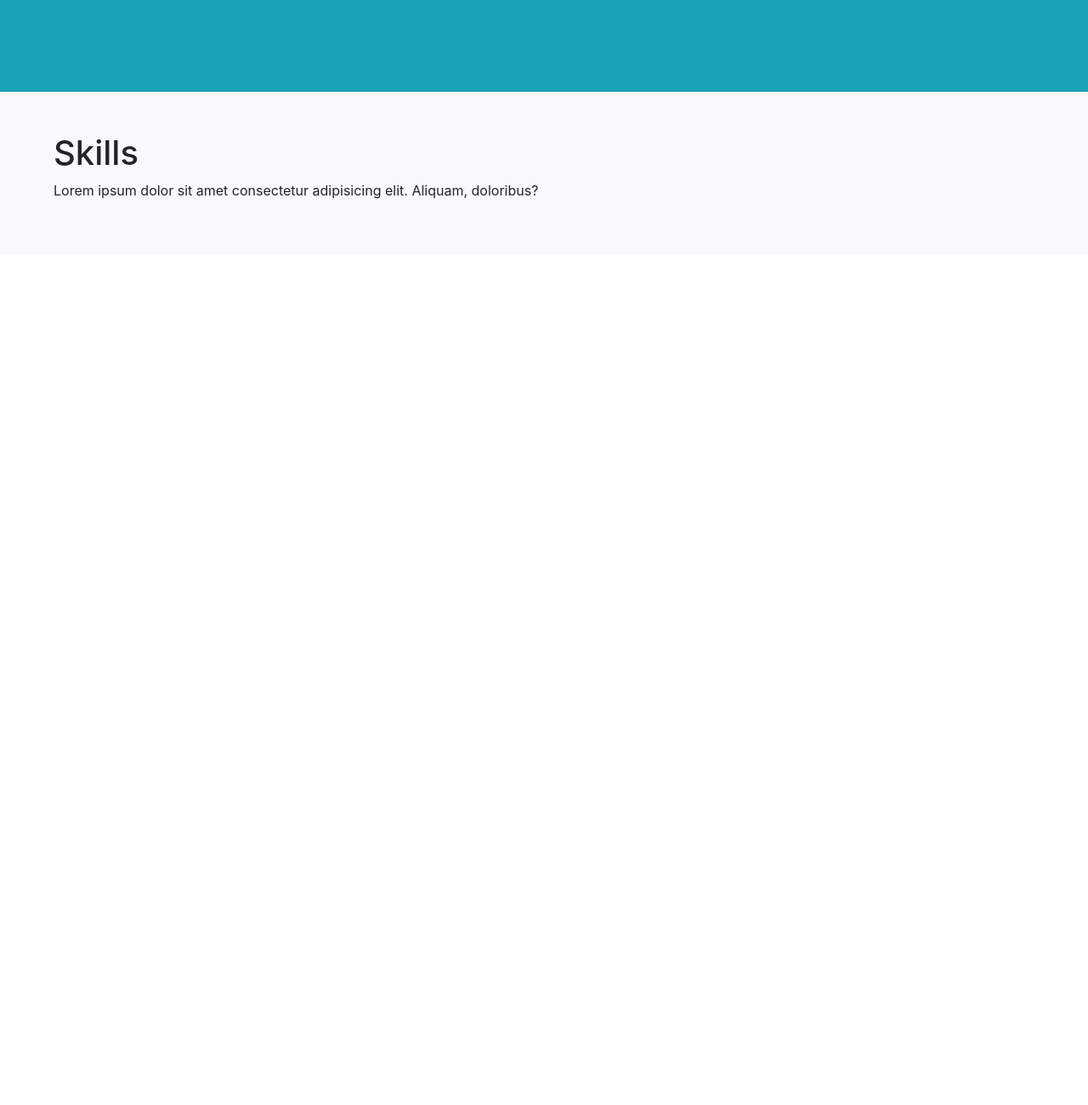
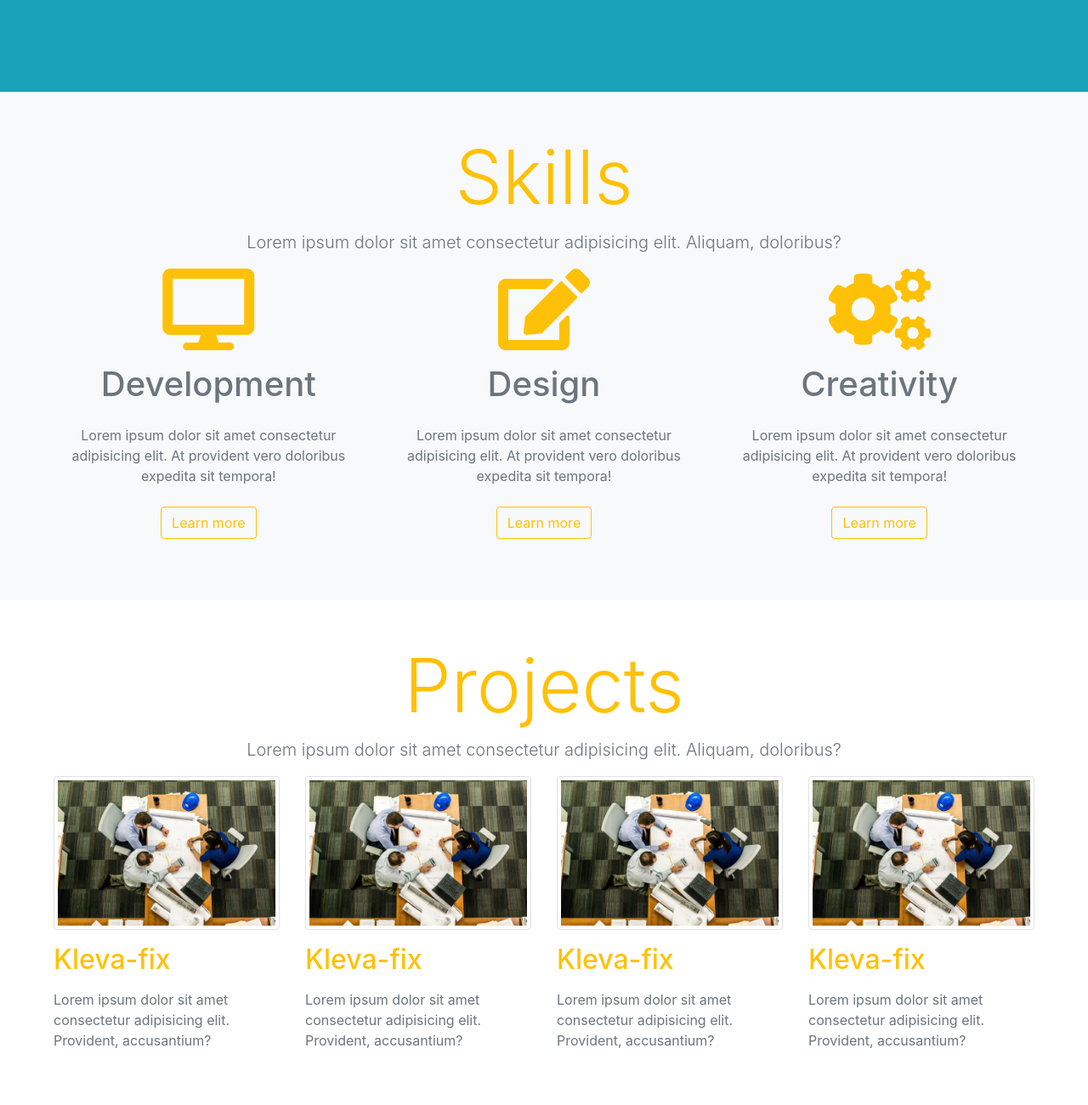
Before and after one commit to klevamane/kleva_ui, a plain HTML site: page index.html in a window 1280 px wide. Shown: the part 692-1992 px from the top of the page at 85% size. Before the commit the page ends 992 px from the top, so only its background shows below. Drawn offline with nearby package versions, Linux system fonts and the light colour scheme.

Commit message:
add project section

```diff
--- a/index.html
+++ b/index.html
@@ -5,10 +5,11 @@
     <meta charset="utf-8">
     <meta name="viewport" content="width=device-width, initial-scale=1, shrink-to-fit=no">
     <link rel="title icon" type="image/png" href="images/title-img.png">
-
+    <link rel="stylesheet" href="style.scss">
     <!-- Bootstrap CSS -->
     <link rel="stylesheet" href="https://stackpath.bootstrapcdn.com/bootstrap/4.3.1/css/bootstrap.min.css" integrity="sha384-ggOyR0iXCbMQv3Xipma34MD+dH/1fQ784/j6cY/iJTQUOhcWr7x9JvoRxT2MZw1T" crossorigin="anonymous">
     <link rel="stylesheet" href="https://use.fontawesome.com/releases/v5.8.1/css/all.css" integrity="sha384-50oBUHEmvpQ+1lW4y57PTFmhCaXp0ML5d60M1M7uH2+nqUivzIebhndOJK28anvf" crossorigin="anonymous">
+
     <title>Klevamane</title>
   </head>
   <body>
@@ -80,16 +81,101 @@
     <!-- SKILLS -->
     <section class="bg-light p-5">
       <div class="container-fluid">
+
+        <!-- TITLE -->
         <div class="row">
-          <div class="col">
-            <h1>Skills</h1>
-            <p>Lorem ipsum dolor sit amet consectetur adipisicing elit. Aliquam, doloribus?</p>
+          <div class="col text-center">
+            <h1 class="text-warning display-2">Skills</h1>
+            <p class="lead text-secondary">Lorem ipsum dolor sit amet consectetur adipisicing elit. Aliquam, doloribus?</p>
+          </div>
+        </div>
+        <!-- END OF TITLE -->
+
+        <div class="row text-center">
+          <!-- col-lg-4 means after large screen size each column will take 1/3 of the entire row -->
+          <!-- mx-auto to center itemx -->
+          <!-- first column -->
+          <div class="col-lg-4 col-sm-10 mx-auto mb-4">
+            <i class="fas fa-desktop fa-6x text-warning mb-3"></i>
+            <h1 class="text-secondary">Development</h1>
+            <p class="my-4 text-muted">Lorem ipsum dolor sit amet consectetur adipisicing elit. At provident vero doloribus expedita sit tempora!</p>
+            <a href="" class="btn btn-outline-warning">Learn more</a>
+          </div>
+
+          <!-- second column -->
+          <div class="col-lg-4 col-sm-10 mx-auto mb-4">
+              <i class="fas fa-edit fa-6x text-warning mb-3"></i>
+              <h1 class="text-secondary">Design</h1>
+              <p class="my-4 text-muted">Lorem ipsum dolor sit amet consectetur adipisicing elit. At provident vero doloribus expedita sit tempora!</p>
+              <a href="" class="btn btn-outline-warning">Learn more</a>
+            </div>
+
+            <!-- third column -->
+          <div class="col-lg-4 col-sm-10 mx-auto mb-4">
+            <i class="fas fa-cogs fa-6x text-warning mb-3"></i>
+            <h1 class="text-secondary">Creativity</h1>
+            <p class="my-4 text-muted">Lorem ipsum dolor sit amet consectetur adipisicing elit. At provident vero doloribus expedita sit tempora!</p>
+            <a href="" class="btn btn-outline-warning">Learn more</a>
           </div>
         </div>
       </div>
     </section>
+    <!-- END OF SKILLS -->
 
-    <!-- END OF SKILLS -->
+    <!-- PROJECT -->
+
+    <section class="p-5">
+      <div class="container-fluid">
+        <!-- TITLE -->
+        <div class="row">
+          <div class="col text-center">
+            <h1 class="text-warning display-2">Projects </h1>
+            <p class="lead text-secondary">Lorem ipsum dolor sit amet consectetur adipisicing elit. Aliquam, doloribus?</p>
+          </div>
+        </div>
+        <!-- END OF TITLE -->
+
+        <div class="row">
+          <div class="col-lg-3 col-sm-6">
+            <!-- img-fluid enables the image to fit its container, it has a max-height of auto -->
+            <!-- but we'd use img-thumbnail here, checkout the docs -->
+            <img src="images/project1.jpg" class="img-thumbnail rounded" alt="">
+            <h2 class="text-warning my-3">Kleva-fix</h2>
+            <p class="text-muted">Lorem ipsum dolor sit amet consectetur adipisicing elit. Provident, accusantium?</p>
+          </div>
+          <div class="col-lg-3 col-sm-6">
+
+            <!-- img-fluid enables the image to fit its container, it has a max-height of auto -->
+            <!-- but we'd use img-thumbnail here, checkout the docs -->
+            <img src="images/project1.jpg" class="img-thumbnail rounded" alt="">
+            <h2 class="text-warning my-3">Kleva-fix</h2>
+            <p class="text-muted">Lorem ipsum dolor sit amet consectetur adipisicing elit. Provident, accusantium?</p>
+          </div>
+          <div class="col-lg-3 col-sm-6">
+            <!-- img-fluid enables the image to fit its container, it has a max-height of auto -->
+            <!-- but we'd use img-thumbnail here, checkout the docs -->
+            <img src="images/project1.jpg" class="img-thumbnail rounded" alt="">
+            <h2 class="text-warning my-3">Kleva-fix</h2>
+            <p class="text-muted">Lorem ipsum dolor sit amet consectetur adipisicing elit. Provident, accusantium?</p>
+          </div>
+          <div class="col-lg-3 col-sm-6">
+            <!-- img-fluid enables the image to fit its container, it has a max-height of auto -->
+            <!-- but we'd use img-thumbnail here, checkout the docs -->
+            <img src="images/project1.jpg" class="img-thumbnail rounded" alt="">
+            <h2 class="text-warning my-3">Kleva-fix</h2>
+            <p class="text-muted">Lorem ipsum dolor sit amet consectetur adipisicing elit. Provident, accusantium?</p>
+          </div>
+        </div>
+      </div>
+
+    </section>
+    <!-- END OF PROJECT -->
+
+
+    <!-- TEAM -->
+
+    <!-- <section class="p-sm-5 p-2 bg-secondary"></section> -->
+    <!-- END OF TEAM -->
 
     <!-- Optional JavaScript -->
     <!-- jQuery first, then Popper.js, then Bootstrap JS -->
```
